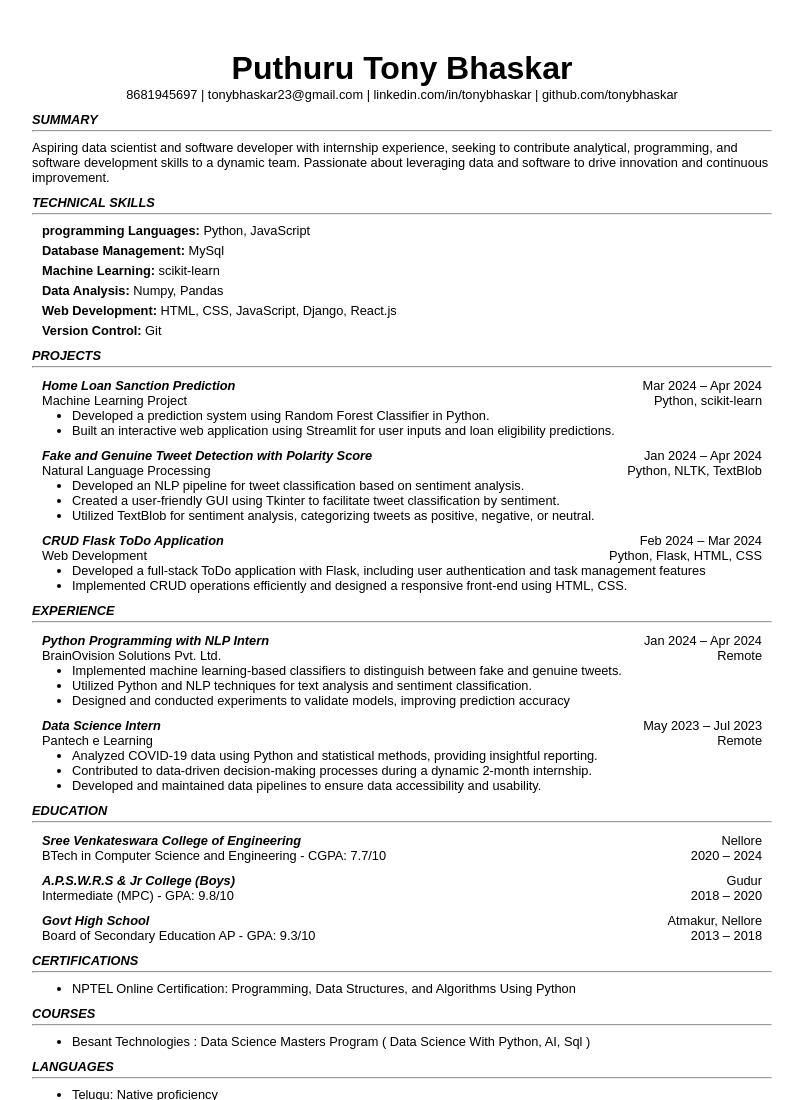
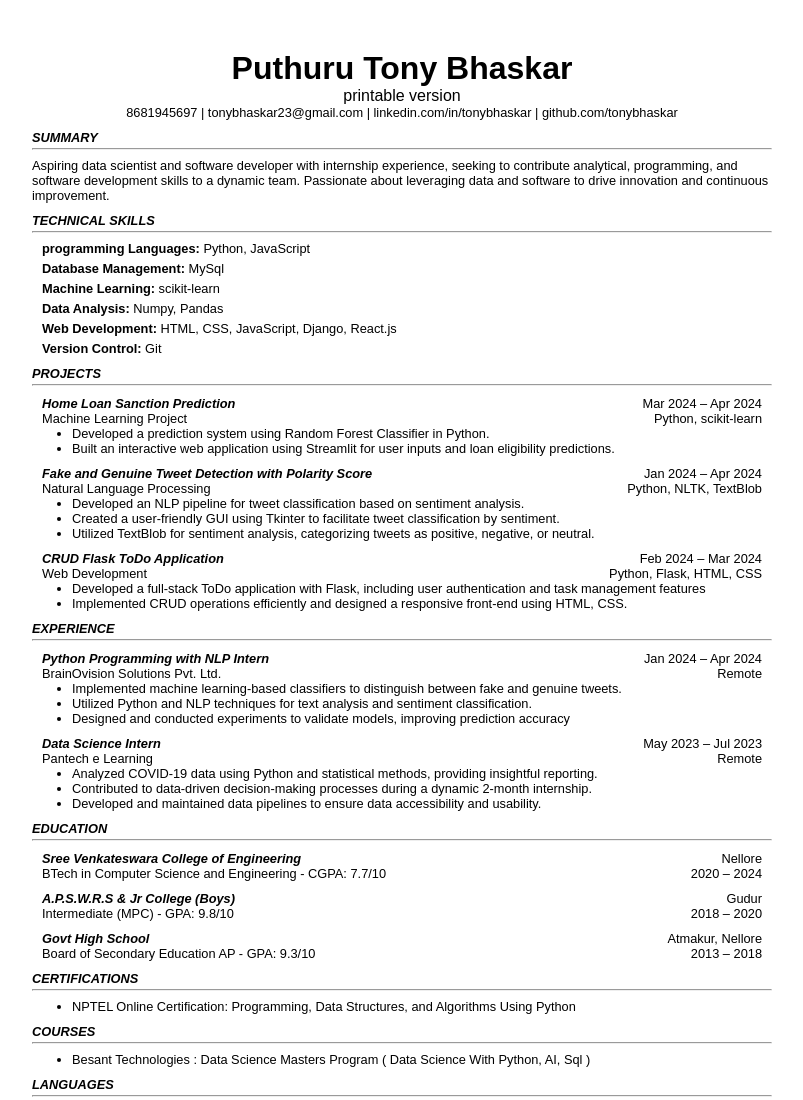
Before and after one commit to TonyBhaskar/Resume, a plain HTML site: page index.html in a window 1280 px wide. Shown: the top 1100 px of the page, without its empty margins (238-1041 px from the left). Drawn offline with Linux system fonts and the light colour scheme.

Commit message:
Update index.html
Added Pdf VERSION of resume

```diff
--- a/index.html
+++ b/index.html
@@ -13,6 +13,7 @@
         <div class="container">
             <div class="resume-top">
                 <h1>Puthuru Tony Bhaskar</h1>
+                <a href="./Tony_Bhaskar_Resume.pdf">printable version</a>
                 <p>8681945697 | <a href="https://mail.google.com/mail/?view=cm&fs=1&tf=1&to=tonybhaskar23@gmail.com"
                         target="_blank">tonybhaskar23@gmail.com</a>
                     | <a href="https://linkedin.com/in/tonybhaskar" target="_blank">linkedin.com/in/tonybhaskar</a> | <a
```
